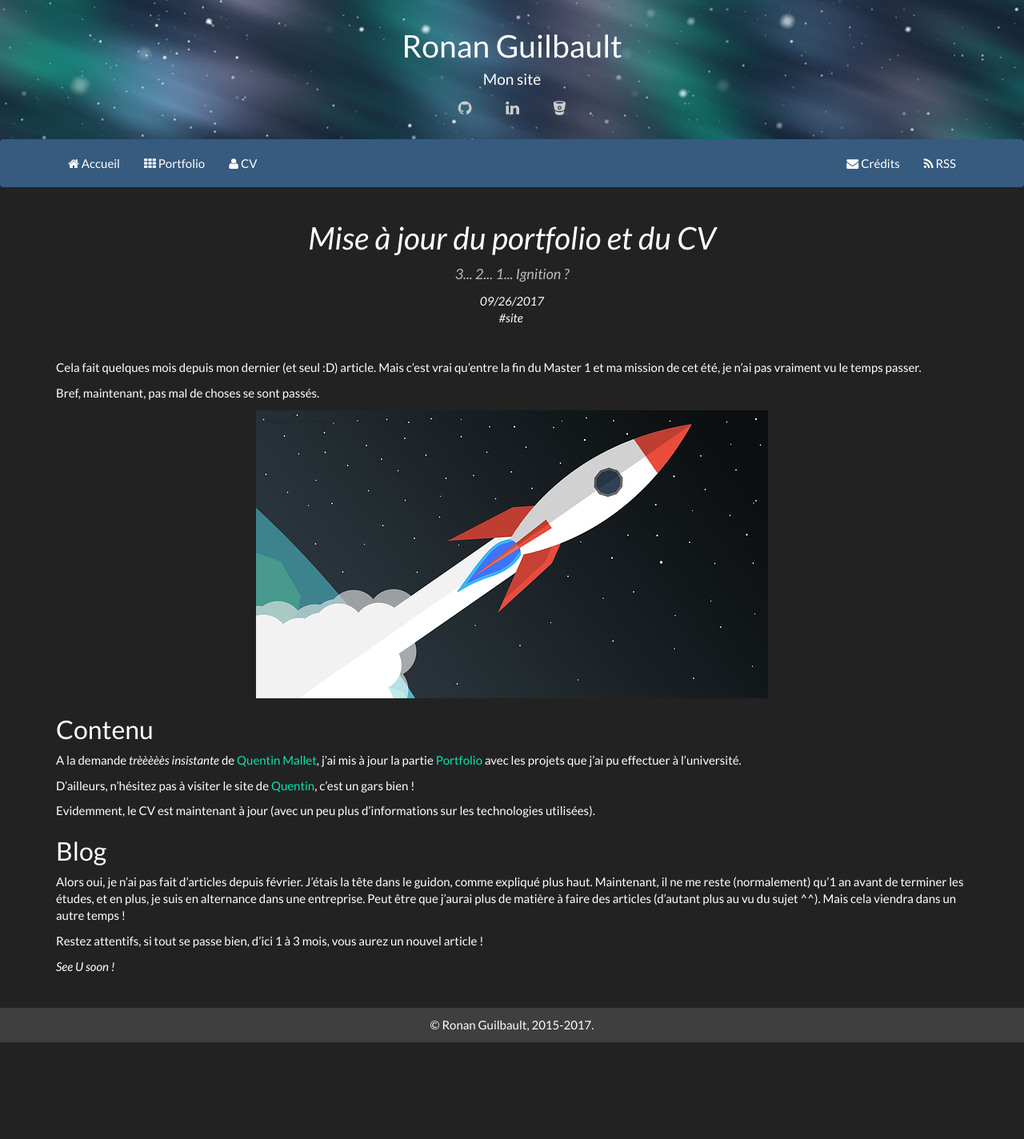
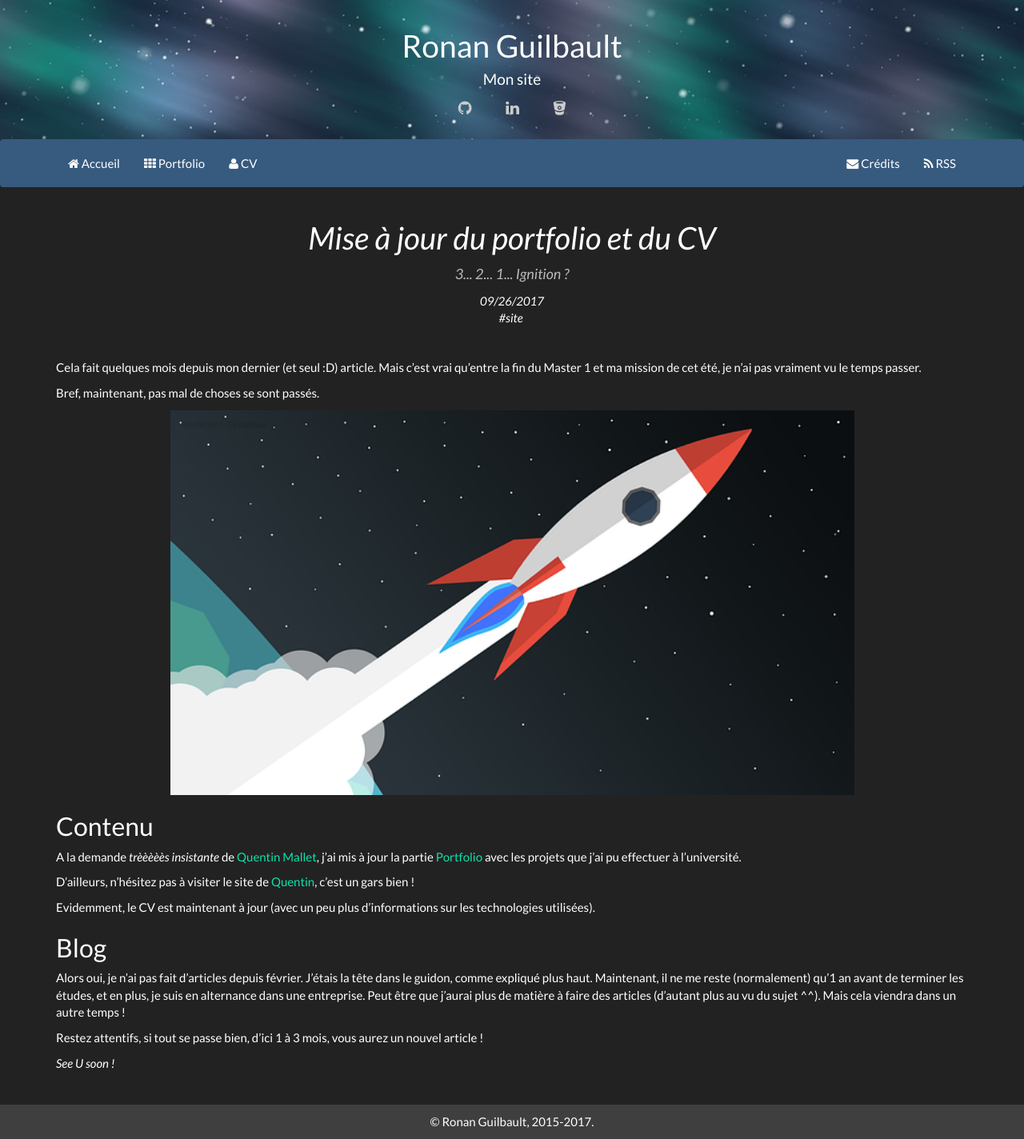
Before and after one commit to bunlanG/bunlanG.github.io, a Jekyll site: the page built from _posts/2017-09-26-cv-portfolio-blog.md, in a window 1280 px wide. Shown: the whole page at 80% size. Built offline with Jekyll 4.4.1, drawn with Linux system fonts in a browser that asks for light colours; before the commit the page ends 1303 px from its top, so only the background shows below that.

```diff
--- a/_posts/2017-09-26-cv-portfolio-blog.md
+++ b/_posts/2017-09-26-cv-portfolio-blog.md
@@ -15,12 +15,13 @@ Bref, maintenant, pas mal de choses se sont passés.
 
 <!-- Read more -->
 
-![alt text](/assets/img/posts/space-rocket.png){: .center-block }
+{: .responsive-img }
+![...](/assets/img/posts/space-rocket.png)
 
 ## Contenu
 
 A la demande *trèèèèès insistante* de [Quentin Mallet](https://quentinmallet.tk/), j'ai mis à jour
-la partie [Portfolio](/portfolio) avec les projets que j'ai pu effectuer à l'université.
+la partie [Portfolio]({{ site.url | append: site.baseurl }}/portfolio) avec les projets que j'ai pu effectuer à l'université.
 
 D'ailleurs, n'hésitez pas à visiter le site de [Quentin](https://quentinmallet.tk/), c'est un gars bien !
 
--- a/assets/css/main.css
+++ b/assets/css/main.css
@@ -111,3 +111,11 @@ blockquote {
 blockquote > small {
     font-size: 14px;
 }
+
+.responsive-img {
+    text-align: center;
+}
+
+.responsive-img > img {
+    width: 75%;
+}
--- a/pages/portfolio.html
+++ b/pages/portfolio.html
@@ -4,7 +4,7 @@ layout: page
 title: Portfolio
 textTitle: Portfolio
 
-permalink: portfolio
+permalink: /portfolio
 ---
 
 <p class="text-center">
```
